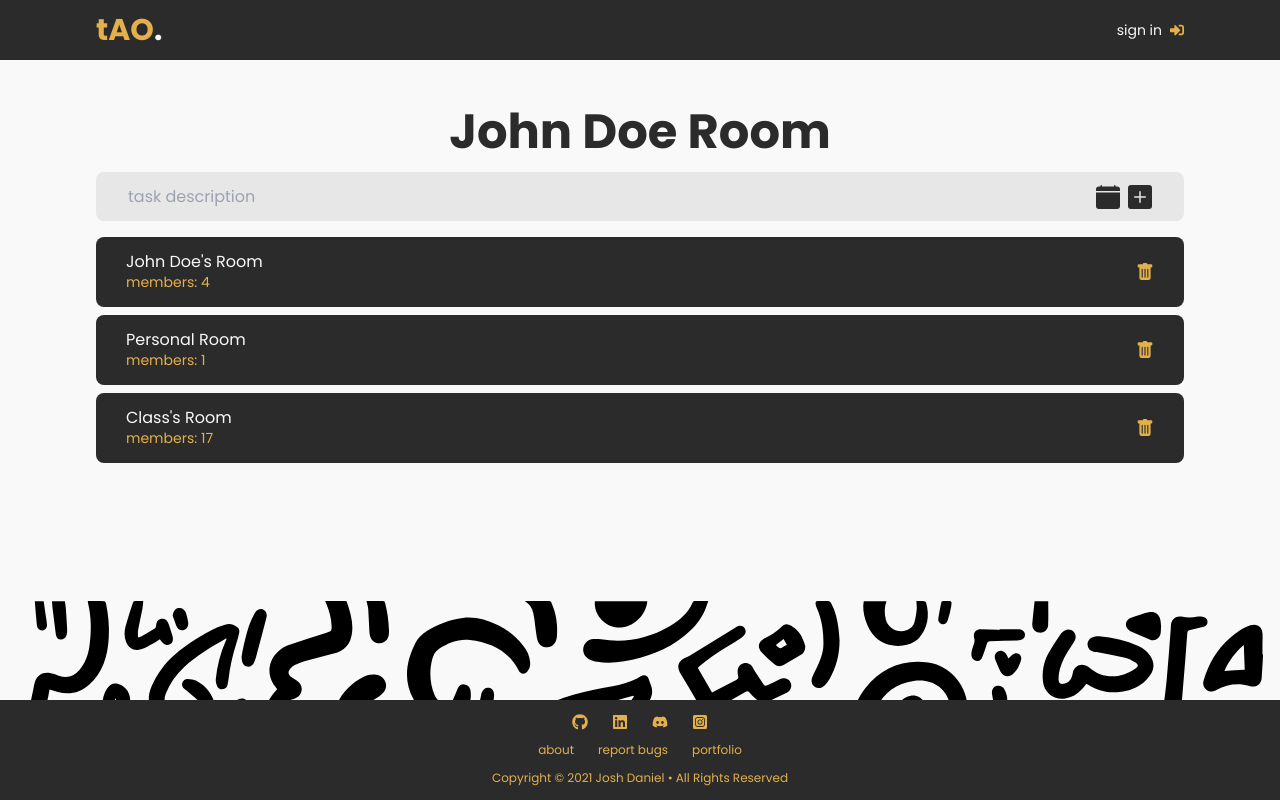
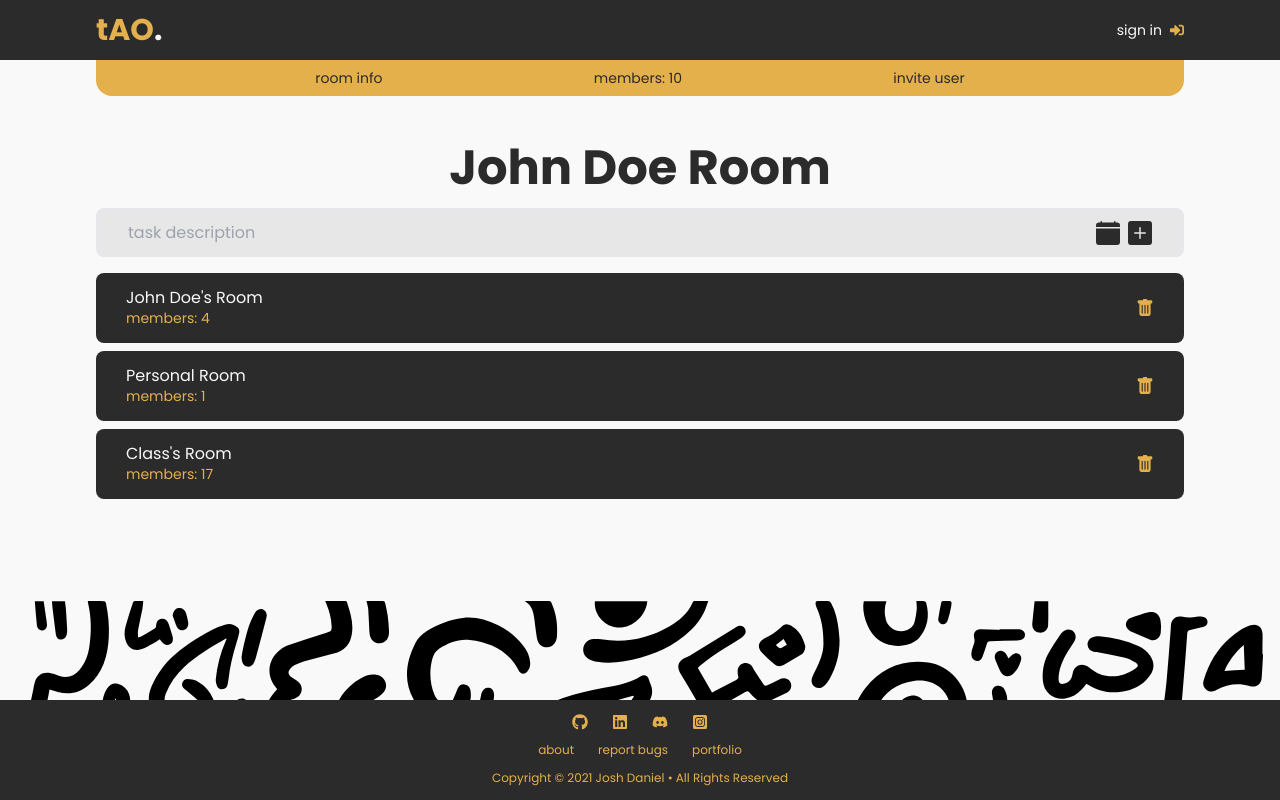
Before and after one commit to joshxfi/track-as-one, a Next.js app: page /rooms/1 in a window 1280 px wide. Built offline with nearby package versions, Linux system fonts and the light colour scheme.

Commit message:
Add room navbar component

```diff
--- /dev/null
+++ b/components/RoomNav.tsx
@@ -0,0 +1,18 @@
+import React from 'react';
+import Link from 'next/link';
+
+export const RoomNav: React.FC = () => {
+  return (
+    <nav className='flex justify-evenly text-sm p-2 bg-secondary w-full rounded-b-[16px]'>
+      <Link href='/roominfo/:id'>
+        <a>room info</a>
+      </Link>
+
+      <p>members: 10</p>
+
+      <Link href='invite'>
+        <a>invite user</a>
+      </Link>
+    </nav>
+  );
+};
--- a/pages/index.tsx
+++ b/pages/index.tsx
@@ -6,7 +6,7 @@ import { Header } from '../components/Header';
 
 const index: React.FC = () => {
   return (
-    <div className='wrap'>
+    <section className='wrap'>
       <Header />
       <button className='btn'>
         <p className='mr-2'>sign in with google</p>{' '}
@@ -15,7 +15,7 @@ const index: React.FC = () => {
       <div className='mt-12'>
         <Image src={avatar} objectFit='contain' alt='trackAsOne avatar' />
       </div>
-    </div>
+    </section>
   );
 };
 
--- a/pages/rooms/[id].tsx
+++ b/pages/rooms/[id].tsx
@@ -1,6 +1,7 @@
 import React from 'react';
 import { Header } from '../../components/Header';
 import { BsPlusSquareFill, BsCalendarFill, BsTrashFill } from 'react-icons/bs';
+import { RoomNav } from '../../components/RoomNav';
 
 interface TaskSchema {
   description: string;
@@ -16,6 +17,7 @@ const roomList: TaskSchema[] = [
 const Room = () => {
   return (
     <section className='wrap'>
+      <RoomNav />
       <Header title='John Doe Room' desc='' />
       <form className='w-full'>
         <div className='flex justify-between items-center px-[30px] rounded-lg bg-inputbg text-primary placeholder-inputfg focus-within:border-primary border-2'>
```
